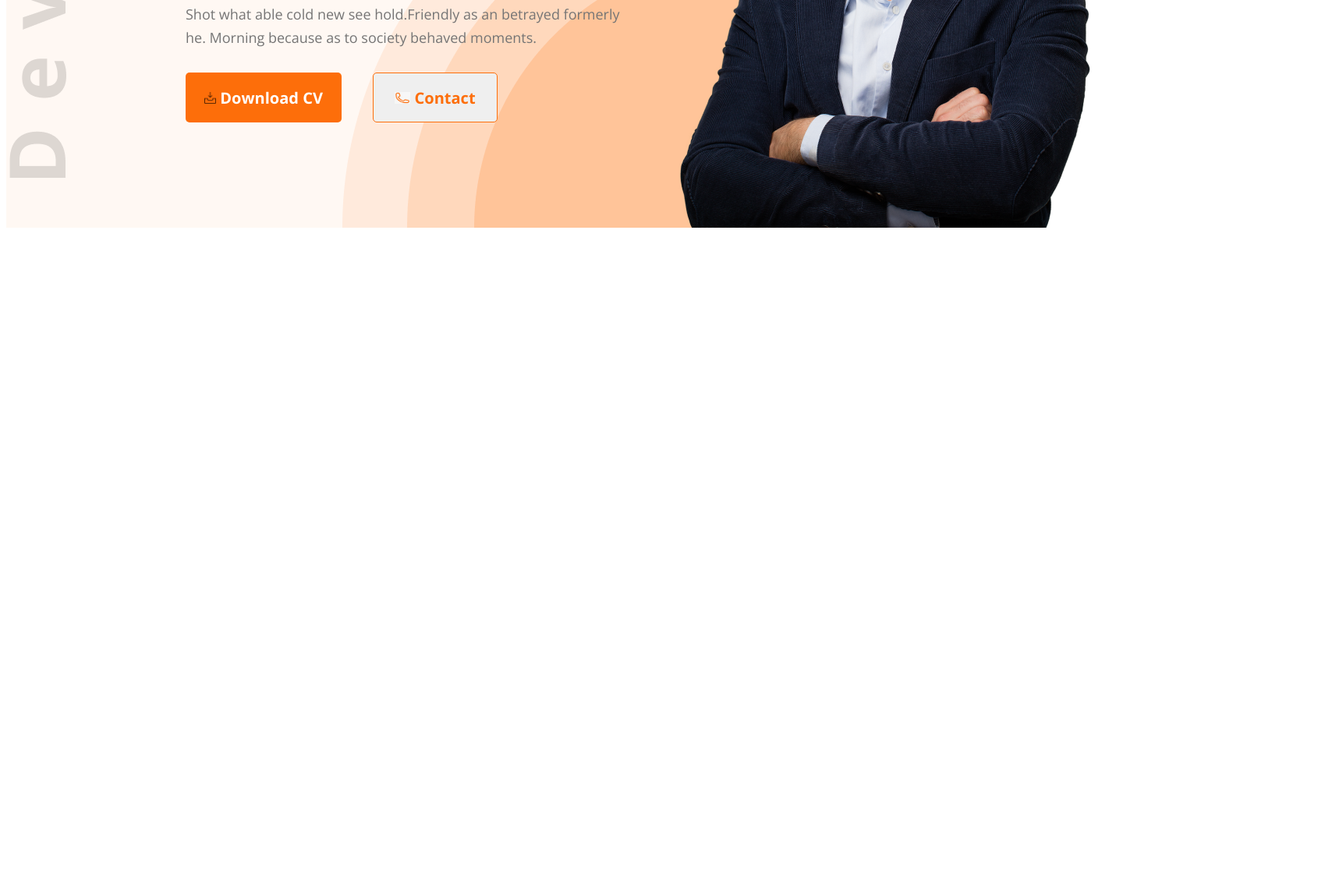
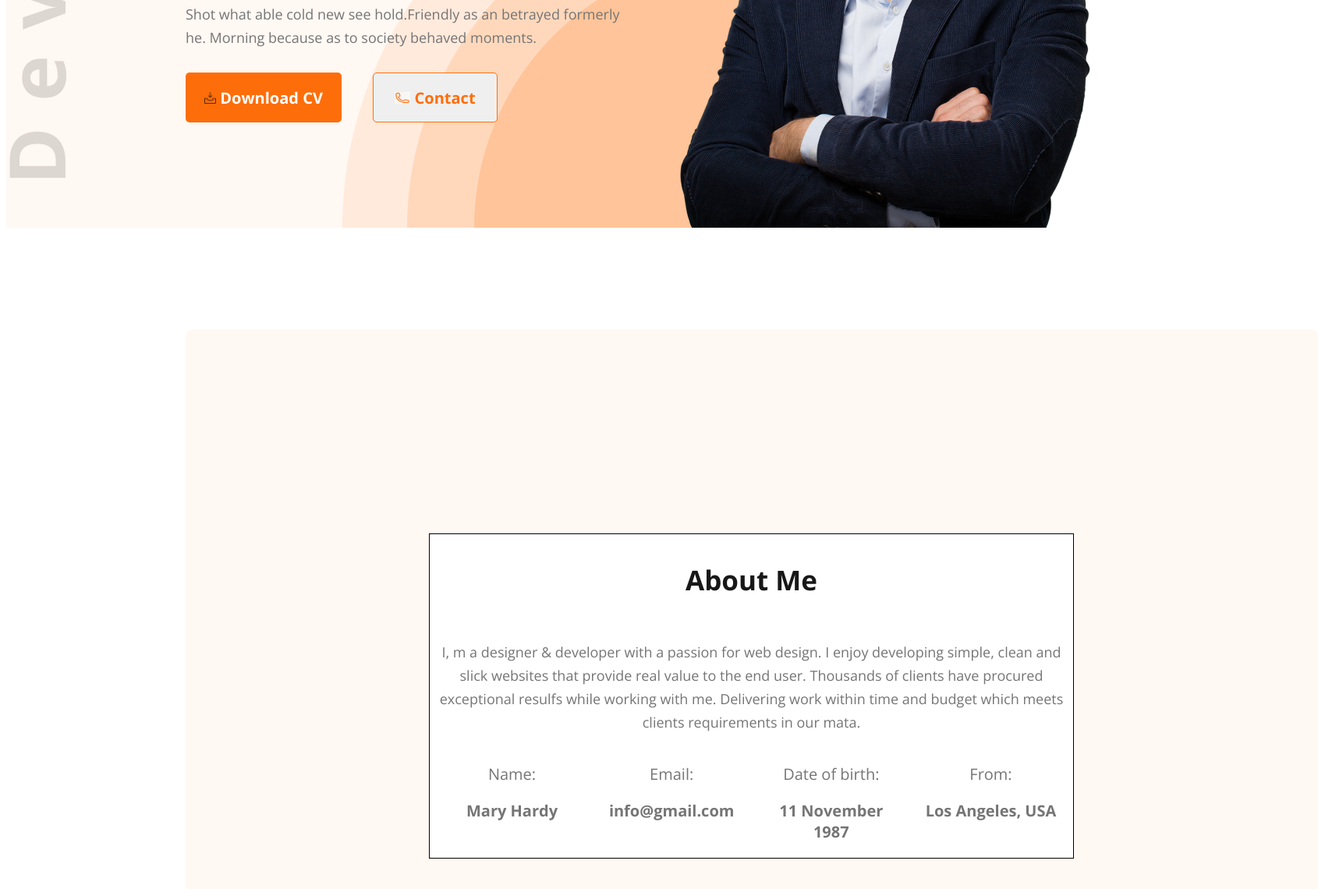
Before and after one commit to apurbakumardas83/project-2, a plain HTML site: page index.html in a window 1280 px wide. Shown: the part 543-1683 px from the top of the page at 78% size, 1690 px wide, since content can reach past the window. Before the commit the page ends 843 px from the top, so only its background shows below. Drawn offline with nearby package versions, Linux system fonts and the light colour scheme.

Commit message:
third commit

```diff
--- a/index.html
+++ b/index.html
@@ -42,7 +42,32 @@
 
     </header>
     <main>
+    <section class="about">
+        <div class="about_div">
+                <h3 class="section-title">About Me</h3>
+            <p class="section-description">I, m a designer & developer with a passion for web design. I enjoy developing simple, clean and slick websites that provide real value to the end user. Thousands of clients have procured exceptional resulfs while working with me. Delivering work within time and budget which meets clients requirements in our mata.</p>
+              <div class="about-items">
+                  <!-- .item*4>p.item-title+p.item-description -->
+                   <div class="item">
+                    <p class="item-title">Name:</p>
+                    <p class="item-description">Mary Hardy</p>
+                   </div>
+                   <div class="item">
+                    <p class="item-title">Email:</p>
+                    <p class="item-description">info@gmail.com</p>
+                   </div>
+                   <div class="item">
+                    <p class="item-title">Date of birth:</p>
+                    <p class="item-description">11 November 1987</p>
+                   </div>
+                   <div class="item">
+                    <p class="item-title">From:</p>
+                    <p class="item-description">Los Angeles, USA</p>
+                   </div>
+              </div>
+        </div>
 
+    </section>
     </main>
     <footer>
 
--- a/styles/style.css
+++ b/styles/style.css
@@ -187,3 +187,92 @@ letter-spacing: 0%;
 text-align: center;
 border: none;
 }
+.section-title{
+    color: rgba(24, 24, 24, 1);
+font-family: Open Sans;
+font-size: 35px;
+font-weight: 700;
+line-height: 48px;
+letter-spacing: 0%;
+text-align: center;
+}
+.section-description{
+    color: rgba(117, 117, 117, 1);
+font-family: Open Sans;
+font-size: 18px;
+font-weight: 400;
+line-height: 30px;
+letter-spacing: 0%;
+text-align: center;
+}
+.about{
+    /* Rectangle 4 */
+width: 1140px;
+max-width: 100%;
+/* height: 550px;
+min-height: 100%; */
+margin-top: 130px;
+border-radius: 10px;
+background: rgba(255, 248, 243, 1);
+padding: 131px 156px 131px 156px;
+text-align: center;
+
+
+}
+main{
+    width: 1140px;
+    margin: 0 230px;
+}
+.about_div{
+/* Frame 14 */
+width: 827px;
+max-width: 100%;
+/* height: 288px; */
+/* Auto layout */
+display: flex;
+flex-direction: column;
+justify-content: center;
+align-items: center;
+box-sizing: border-box;
+border: 1px solid rgba(0, 0, 0, 1);
+background: rgba(255, 255, 255, 1);
+margin: 131px 156px 131px 156px;
+}
+.item-title{
+    color: rgba(117, 117, 117, 1);
+
+font-family: Open Sans;
+font-size: 20px;
+font-weight: 400;
+/* line-height: 30px; */
+letter-spacing: 0%;
+text-align: center;
+}
+.item-description{
+    color: rgba(117, 117, 117, 1);
+
+font-family: Open Sans;
+font-size: 20px;
+font-weight: bold;
+/* line-height: 30px; */
+letter-spacing: 0%;
+text-align: center;
+}
+.item{
+    /* From: Los Angeles, USA */
+    /* border: 2px solid red; */
+width: 168px;
+/* margin: 0; */
+
+/* height: 60px; */
+}
+.about-items{
+    /* Group 13 */
+width: 782px;
+/* height: 60px; */
+    /* max-width: 100%; */
+    display: flex;
+    justify-content: space-between;
+    /* margin: 0; */
+    /* gap: 40px; */
+}
```
